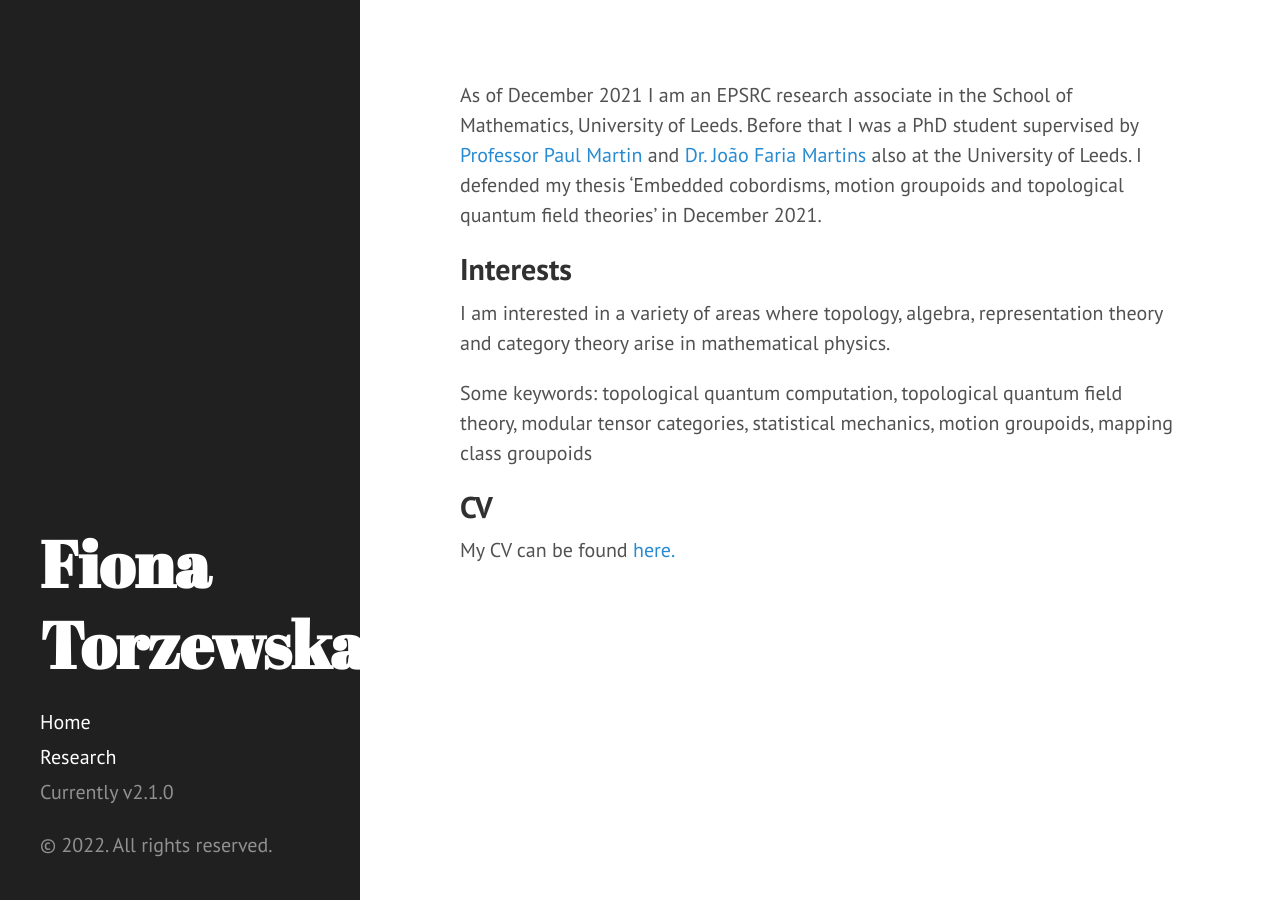
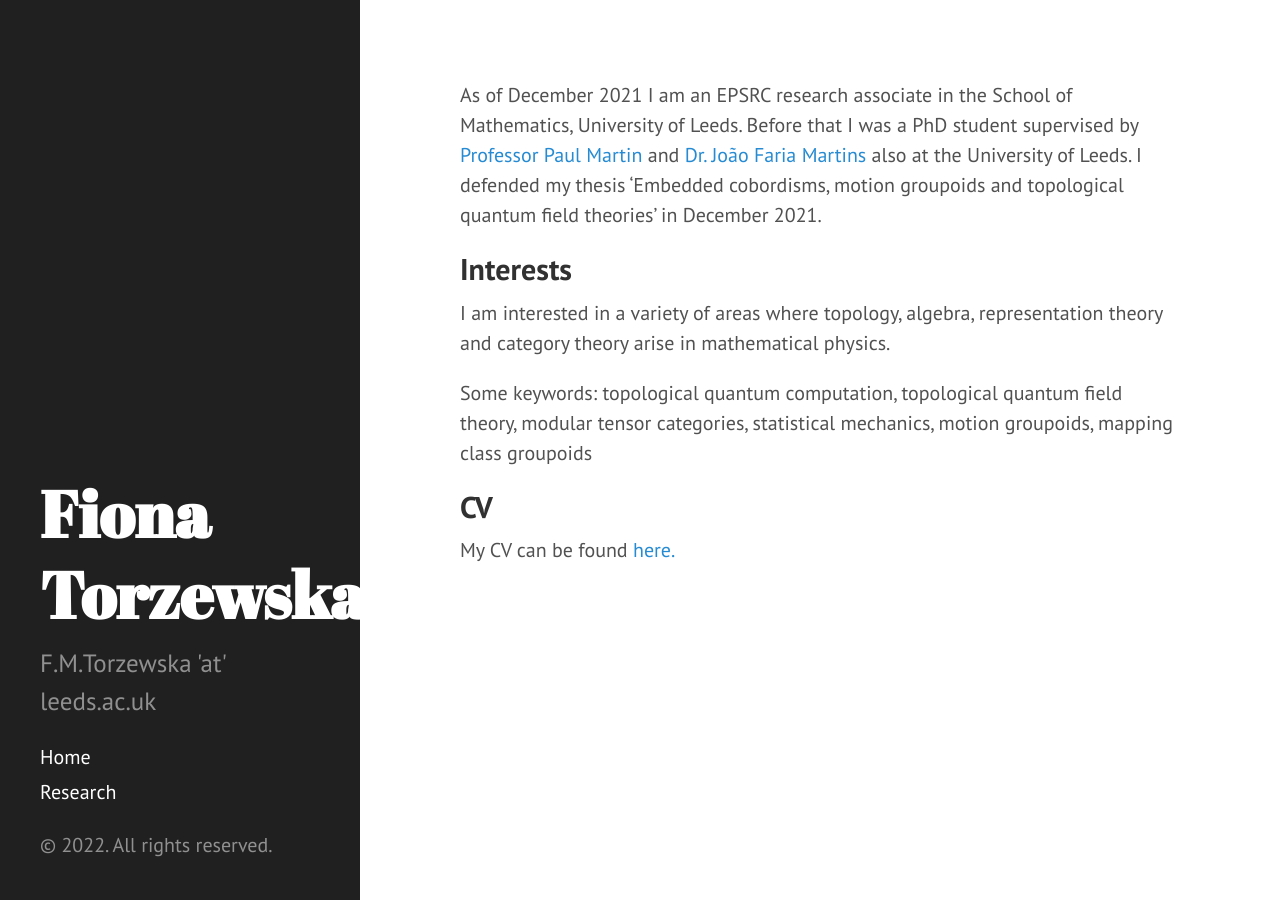
Before and after one commit to fionatorzewska/fionatorzewska.github.io, a Jekyll site: the page built from index.md, in a window 1280 px wide. Built offline with Jekyll 4.4.1, drawn with Linux system fonts in a browser that asks for light colours; Markdown is read by kramdown in place of the engine named in the settings; the list of posts is cut into pages by our own code.

Commit message:
Update sidebar.html

```diff
--- a/_includes/sidebar.html
+++ b/_includes/sidebar.html
@@ -6,7 +6,7 @@
           {{ site.title }}
         </a>
       </h1>
-      <p class="lead">{{ site.description }}</p>
+      <p class="lead"> F.M.Torzewska 'at' leeds.ac.uk </p>
     </div>
 
     <nav class="sidebar-nav">
@@ -27,7 +27,7 @@
       {% endfor %}
 
 
-      <span class="sidebar-nav-item">Currently v{{ site.version }}</span>
+      <!--- <span class="sidebar-nav-item">Currently v{{ site.version }}</span> --->
     </nav>
 
     <p>&copy; {{ site.time | date: '%Y' }}. All rights reserved.</p>
```
